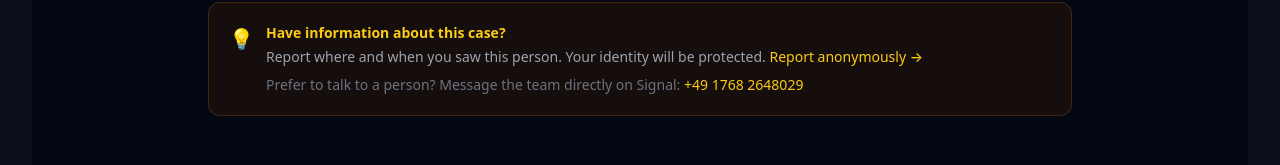
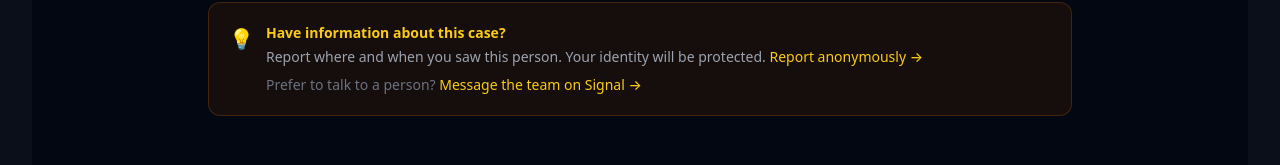
Before and after one commit to mashimi/tanzaniamissing, a Next.js app in the folder mp-tz/: page /persons/0001-demo-person-a/ in a window 1280 px wide. Shown: the part 595-760 px from the top of the page. Built offline with nearby package versions, Linux system fonts and the light colour scheme.

Commit message:
Hide Signal number behind /api/signal redirect (number stored as encrypted secret)

```diff
--- a/mp-tz/src/app/submit/page.tsx
+++ b/mp-tz/src/app/submit/page.tsx
@@ -76,9 +76,9 @@ function SubmitForm() {
           <span className="text-yellow-400 text-lg shrink-0 mt-0.5">⚠️</span>
           <p className="text-yellow-200 text-sm leading-relaxed">
             {t("submit.signal_note")}{" "}
-            <a href="https://signal.me/#p/+[REDACTED]" target="_blank" rel="noopener noreferrer"
-              className="text-yellow-400 hover:underline font-medium whitespace-nowrap">
-              Signal: +49 1768 2648029
+            <a href="/api/signal" target="_blank" rel="noopener noreferrer"
+              className="text-yellow-400 hover:underline font-medium">
+              Signal →
             </a>
           </p>
         </div>
--- a/mp-tz/src/components/PersonDetail.tsx
+++ b/mp-tz/src/components/PersonDetail.tsx
@@ -136,10 +136,10 @@ export default function PersonDetail({ p }: { p: Person }) {
                 </Link>
               </p>
               <p className="text-gray-500 text-sm mt-2">
-                Prefer to talk to a person? Message the team directly on Signal:{" "}
-                <a href="https://signal.me/#p/+[REDACTED]" target="_blank" rel="noopener noreferrer"
-                  className="text-yellow-400 hover:underline font-medium whitespace-nowrap">
-                  +49 1768 2648029
+                Prefer to talk to a person?{" "}
+                <a href="/api/signal" target="_blank" rel="noopener noreferrer"
+                  className="text-yellow-400 hover:underline font-medium">
+                  Message the team on Signal →
                 </a>
               </p>
             </div>
```
Also changed, not shown: 1 other file (tests, documents, lock files or other folders).
